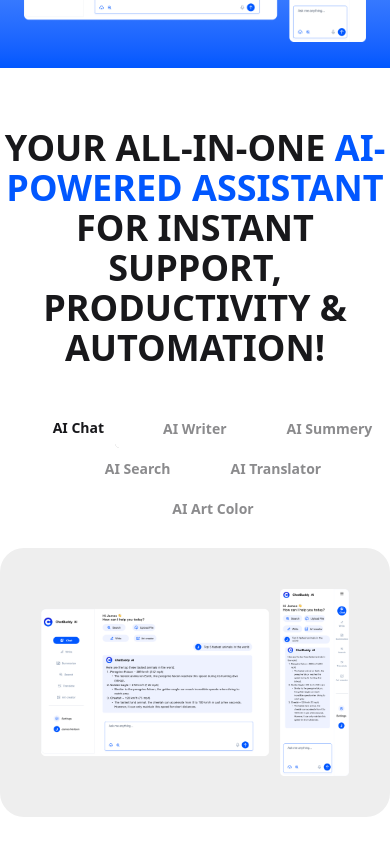
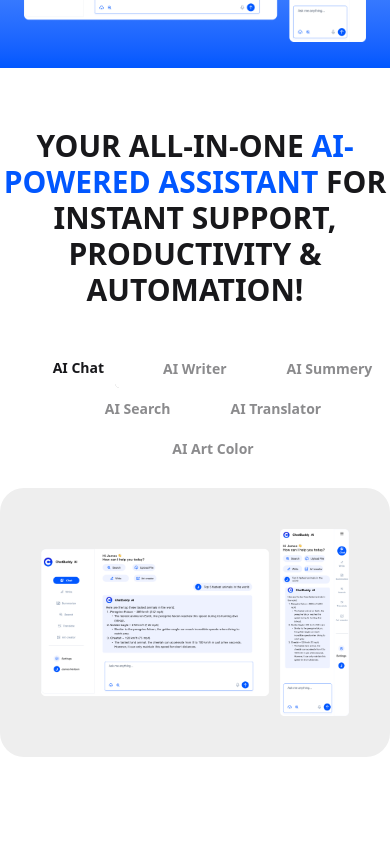
Before and after one commit to HirmaanR/crystal-client, a Next.js app: page / in a window 390 px wide. Shown: the part 880-1724 px from the top of the page. Built offline with nearby package versions, Linux system fonts and the light colour scheme; some icons are missing.

Commit message:
style: 💄 improve title style in dynamicSection

```diff
--- a/app/components/share/Sections/DynamicSection.jsx
+++ b/app/components/share/Sections/DynamicSection.jsx
@@ -3,7 +3,7 @@
   return (
     <div className="grid grid-col-1 py-5 justify-center text-center">
       <div className="max-w-lg md:max-w-5xl">
-        <h1 className="font-bold text-4xl">{title}</h1>
+        <h1 className="font-bold text-3xl md:text-4xl">{title}</h1>
       </div>
       <div className="flex justify-center items-center w-full my-5">
         {children}
```
